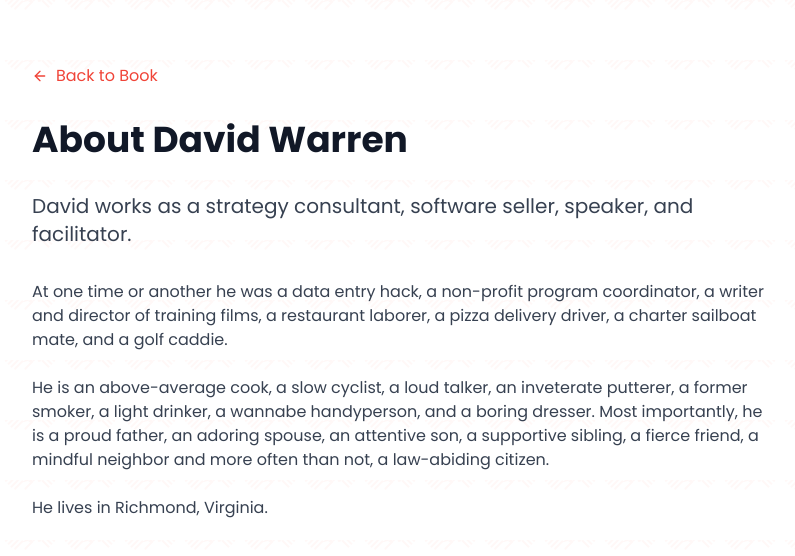
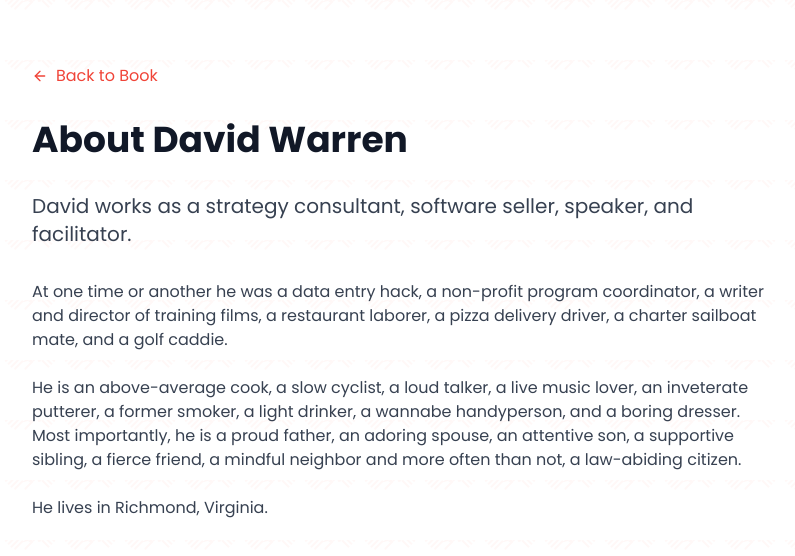
Before and after one commit to oomiyasa/the-good-no, a React (Vite) app: page /about in a window 1280 px wide. Shown: the top 556 px of the page, without its empty margins (240-1035 px from the left). Built offline with nearby package versions, Linux system fonts and the light colour scheme.

Commit message:
Update About Page Content
Update the About David Warren page to reflect his current work and personal interests.  The changes include adding "live music lover" to his list of interests.

```diff
--- a/src/pages/About.tsx
+++ b/src/pages/About.tsx
@@ -28,11 +28,11 @@ const About = () => {
           </p>
 
           <p className="text-gray-700 mb-6">
-            He is an above-average cook, a slow cyclist, a loud talker, an inveterate putterer,
-            a former smoker, a light drinker, a wannabe handyperson, and a boring dresser.
-            Most importantly, he is a proud father, an adoring spouse, an attentive son,
-            a supportive sibling, a fierce friend, a mindful neighbor and more often than not,
-            a law-abiding citizen.
+            He is an above-average cook, a slow cyclist, a loud talker, a live music lover,
+            an inveterate putterer, a former smoker, a light drinker, a wannabe handyperson,
+            and a boring dresser. Most importantly, he is a proud father, an adoring spouse,
+            an attentive son, a supportive sibling, a fierce friend, a mindful neighbor and
+            more often than not, a law-abiding citizen.
           </p>
 
           <p className="text-gray-700">
```
